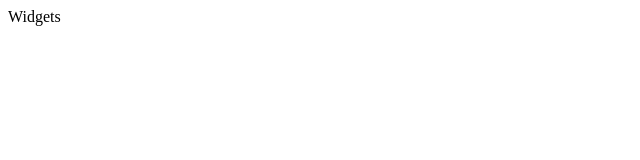
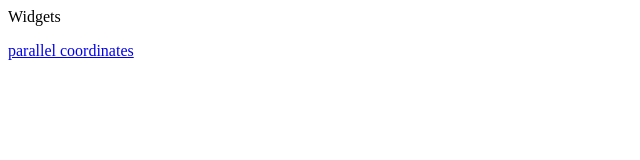
Before and after one commit to xiaolng/widgets, a plain HTML site: page index.html in a window 1280 px wide. Shown: the whole page, without its empty margins (0-640 px from the left). Drawn offline with Linux system fonts and the light colour scheme.

Commit message:
add file

```diff
--- a/index.html
+++ b/index.html
@@ -2,6 +2,7 @@
 <body>
 <p> Widgets </p>
 
+<p><a href="./parallel.html">parallel coordinates</a></p>
 
 </body>
 
```
